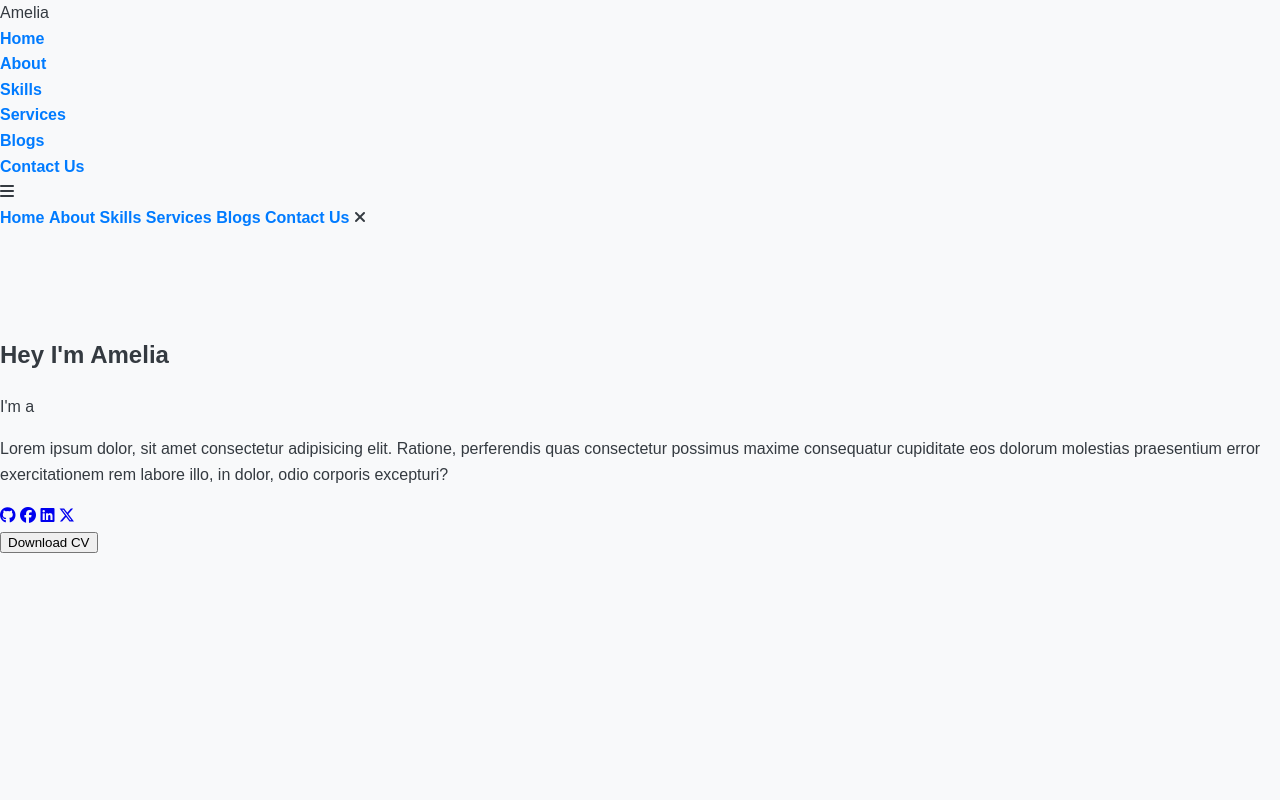
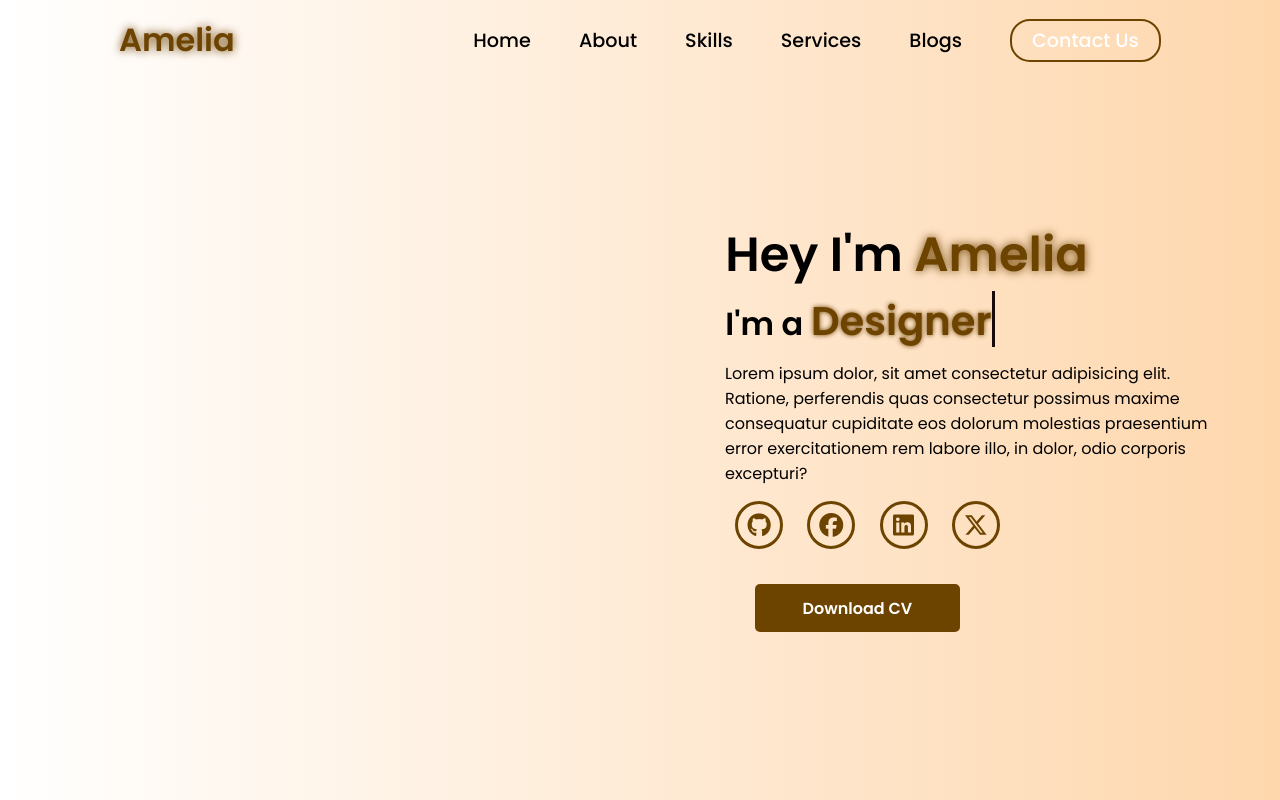
Before and after one commit to navneet6388/navneet6388.github.io, a plain HTML site: page index.html in a window 1280 px wide. Drawn offline with nearby package versions, Linux system fonts and the light colour scheme.

Commit message:
Update style.css

```diff
--- a/style.css
+++ b/style.css
@@ -1,131 +1,309 @@
-/* style.css */
-body {
-    font-family: 'Poppins', sans-serif; /* Modern font */
+@import url('https://fonts.googleapis.com/css2?family=Poppins:wght@100;200;300;400;500;600&display=swap');
+
+*{
+    padding: 0;
     margin: 0;
-    background-color: #f8f9fa; /* Softer background */
-    color: #343a40;  /* Darker text for better contrast */
-    line-height: 1.6;
+    font-family: 'Poppins', sans-serif;
+    box-sizing: border-box;
 }
 
-.container {
-    max-width: 960px; /* Center content and set max width */
-    margin: 0 auto;
-    padding: 20px; /* Consistent padding */
+html{
+    overflow-x: hidden;
 }
 
-header {
-    background-color: #fff; /* White header */
-    padding: 20px 0; /* Adjusted padding */
-    box-shadow: 0 2px 5px rgba(0, 0, 0, 0.1); /* Subtle shadow on header */
+body{
+    width: 100%;
+    height: 100vh;
+    overflow: hidden;
+    background: linear-gradient(to right, rgb(255,255,255), rgb(254,215,173));
 }
 
-header h1 {
-    color: #212529; /* Darker heading color */
-    margin-bottom: 10px;
-
+nav{
+    width: 100%;
+    height: 10vh;
+    position: sticky;
 }
 
-nav ul {
-    list-style: none;
-    padding: 0;
-    margin: 0;
-    text-align: right; /* Align nav to the right */
+
+.nav-container{
+    width: 100%;
+    height: 100%;
+    display: flex;
+    justify-content: space-around;
+    align-items: center;
 }
 
-nav li {
-    display: inline;
-    margin-left: 20px; /* Space between nav items */
+.logo{
+    color: black;
+    font-size: 2rem;
+    font-weight: bolder;
 }
 
-nav a {
-    color: #007bff;  /* Blue link color */
-    text-decoration: none;
-    font-weight: 600; /* Slightly bolder links */
-    transition: color 0.3s ease; /* Smooth color transition on hover */
+.logo span{
+    color: rgb(109,67, 0);
+    text-shadow: 0 0 10px rgb(109,67, 0);
 }
 
-nav a:hover {
-    color: #0056b3;  /* Darker blue on hover */
+.hamburg, .cancel{
+    cursor: pointer;
+    position: absolute;
+    right: 15px;
+    top: 10px;
+    color: black;
+    font-size: 2rem;
+    display: none;
 }
 
-section {
-    padding: 60px 0; /* Increased padding */
+.nav-container .links {
+    display: flex;
+    gap: 3rem;
+    align-items: center;
 }
 
-h2 {
-    color: #212529;
-    margin-bottom: 30px;
-    text-align: center;
+.nav-container .links a{
+    position: relative;
+    font-size: 1.2rem;
+    color: black;
+    text-decoration: none;
+    font-weight: 500;
+    transform: 0.3s linear;
 }
 
-.project-grid {
-    display: grid;
-    grid-template-columns: repeat(auto-fit, minmax(300px, 1fr)); /* Responsive grid */
-    gap: 30px;
+.nav-container .links a::before{
+    position: absolute;
+    content: "";
+    bottom: -3px;
+    left: 0;
+    width: 0%;
+    height: 3px;
+    background-color: rgb(109,67, 0);
+    transition: 0.2s linear;
 }
 
-.project {
-    border-radius: 8px;
-    overflow: hidden; /* Ensure image stays within rounded corners */
-    box-shadow: 0 4px 8px rgba(0, 0, 0, 0.1); /* More pronounced shadow */
-    transition: transform 0.3s ease, box-shadow 0.3s ease; /* Smooth transitions */
-    background-color: #fff;
+.nav-container .links a:hover::before{
+    width: 100%;
 }
 
-.project:hover {
-    transform: translateY(-5px); /* Lift up slightly on hover */
-    box-shadow: 0 6px 12px rgba(0, 0, 0, 0.15);
+.nav-container .contact-btn{
+    background-color: transparent;
+    padding: 5px 20px;
+    border-radius: 20px;
+    border: 2px solid rgb(109,67, 0);
+    transition: 0.2s linear;
 }
 
-.project img {
+.nav-container .contact-btn a{
+    color: white;
+    transition: 0.3s linear;
+}
+
+.nav-container .contact-btn:hover, .nav-container .contact-btn:hover a{
+    background-color: rgb(109,67, 0);
+    color: white;
+}
+
+.nav-container .links a:hover{
+    color: rgb(109,67, 0);
+}
+
+.dropdown{
+    z-index: 100;
+    position: absolute;
+    top: 0;
+    transform: translateY(-500px);
     width: 100%;
     height: auto;
-    display: block; /* Prevent image from creating extra space */
+    backdrop-filter: brightness(40%) blur(3px);
+    box-shadow: 0 0 20px black;
+    transition: 0.2s linear;
 }
 
-.project h3 {
-  padding: 15px;
-  margin: 0;
-}
-.project p {
-    padding: 0 15px 15px;
-    margin: 0;
+.dropdown .links a{
+    color: white;
+    display: flex;
+    text-decoration: none;
+    justify-content: center;
+    padding: 15px 0;
+    align-items: center;
+    transition: 0.2s linear;
 }
 
-.project a {
-    display: inline-block;
-    padding: 10px 20px;
-    margin: 15px;
-    background-color: #007bff;
-    color: #fff;
-    text-decoration: none;
-    border-radius: 5px;
-    transition: background-color 0.3s ease;
+.dropdown .links a:hover{
+    background-color: rgb(109,67, 0);
 }
 
-.project a:hover {
-    background-color: #0056b3;
+section{
+    width: 100%;
+    height: 90vh;
 }
 
-footer {
-    background-color: #343a40;
-    color: #fff;
-    padding: 20px 0;
-    text-align: center;
+.main-container{
+    width: 100%;
+    height: 100%;
+    display: flex;
+    justify-content: space-evenly;
+    align-items: center;
 }
 
-/* Responsive adjustments (improved) */
-@media (max-width: 768px) {
-    nav ul {
-        text-align: center; /* Center nav on smaller screens */
+.main-container .image{
+    z-index: -1;
+    width: 50%;
+}
+
+.main-container .image img{
+    width: 100%;
+}
+
+.main-container .content{
+    color: black;
+    width: 40%;
+    min-height: 100px;
+}
+
+.content h1{
+    font-size: clamp(1rem, 2rem + 5vw, 3rem);
+}
+
+.content h1 span{
+    color: rgb(109,67, 0);
+    text-shadow: 0 0 10px rgb(109,67, 0);
+}
+
+.content .typewriter{
+    font-weight: 600;
+    font-size: clamp(1rem, 1rem + 5vw, 2rem);
+}
+
+.content .typewriter span{
+    color: rgb(109,67, 0);
+    font-size: 2.5rem;
+    text-shadow: 0 0 5px rgb(109,67, 0);
+    position: relative;
+    transition: 0.3s linear;
+}
+
+.typewriter span::before{
+    content: "Developer";
+    animation: words 15s infinite;
+}
+
+.typewriter span::after{
+    content: "";
+    position: absolute;
+    width: calc(100% + 8px);
+    height: 100%;
+    border-left: 3px solid black;
+    animation:  cursor 0.6s linear infinite;
+}
+
+@keyframes cursor {
+    to{
+        border-left: 3px solid #b74b4b;
+    }
+}
+
+@keyframes words {
+    0%, 33%{
+        content: "Developer";
+    }
+    34%, 66%{
+        content: "Designer";
+    }
+    67%, 100%{
+        content: "Youtuber";
+    }
+}
+
+.content p{
+    font-size: clamp(0.4rem, 0.2rem + 9vw, 1rem);
+    margin: 10px 0;
+}
+
+.social-links i{
+    display: inline-flex;
+    justify-content: center;
+    align-items: center;
+    width: 3rem;
+    height: 3rem;
+    background-color:transparent;
+    border: 0.2rem solid rgb(109,67, 0);
+    border-radius: 50%;
+    color:rgb(109,67, 0);
+    margin: 5px 10px;
+    font-size: 1.5rem;
+    transition: 0.2s linear;
+}
+
+.social-links i:hover{
+    scale: 1.3;
+    color: white;
+    background-color: rgb(109,67, 0);
+    filter: drop-shadow(0 0 10px rgb(109,67,0));
+}
+
+.content button{
+    width: 40%;
+    height: 6vh;
+    margin: 30px;
+    background-color: rgb(109,67, 0);
+    color: white;
+    border: none;
+    outline: none;
+    font-size: 100%;
+    font-weight: 700;
+    border-radius: 5px;
+    transition: 0.2s linear;
+}
+
+.content button:hover{
+ scale: 1.1;
+ color: rgb(109,67, 0);
+ border: 2px solid rgb(109,67, 0);
+ background-color: transparent;
+ font-weight: 700;
+ box-shadow: 0 0 40px rgb(109,67, 0);
+}
+
+@media (max-width:884px) {
+    body{
+        overflow-y: visible;
     }
 
-    nav li {
-        display: block; /* Stack nav items vertically */
-        margin: 10px 0;
+    nav .logo{
+        position: absolute;
+        top: 16px;
+        left: 15px;
+        font-size: 1.5rem;
     }
 
-    .project-grid {
-        grid-template-columns: 1fr; /* Single column on smaller screens */
+    .main-container{
+        display: flex;
+        flex-direction: column;
+    }
+
+    .nav-container .links{
+        display: none;
+    }
+
+    .hamburg,.cancel{
+        display: block;
+    }
+
+    .main-container .content{
+        width: 80%;
+    }
+
+    .social-links i{
+        width: 2.5rem;
+        height: 2.5rem;
+        font-size: 1.5rem;
+    }
+    .cancel{
+        color: white;
+    }
+
+    .main-container .image{
+        width: 80%;
+        margin-bottom: 0px;
     }
 }
```
